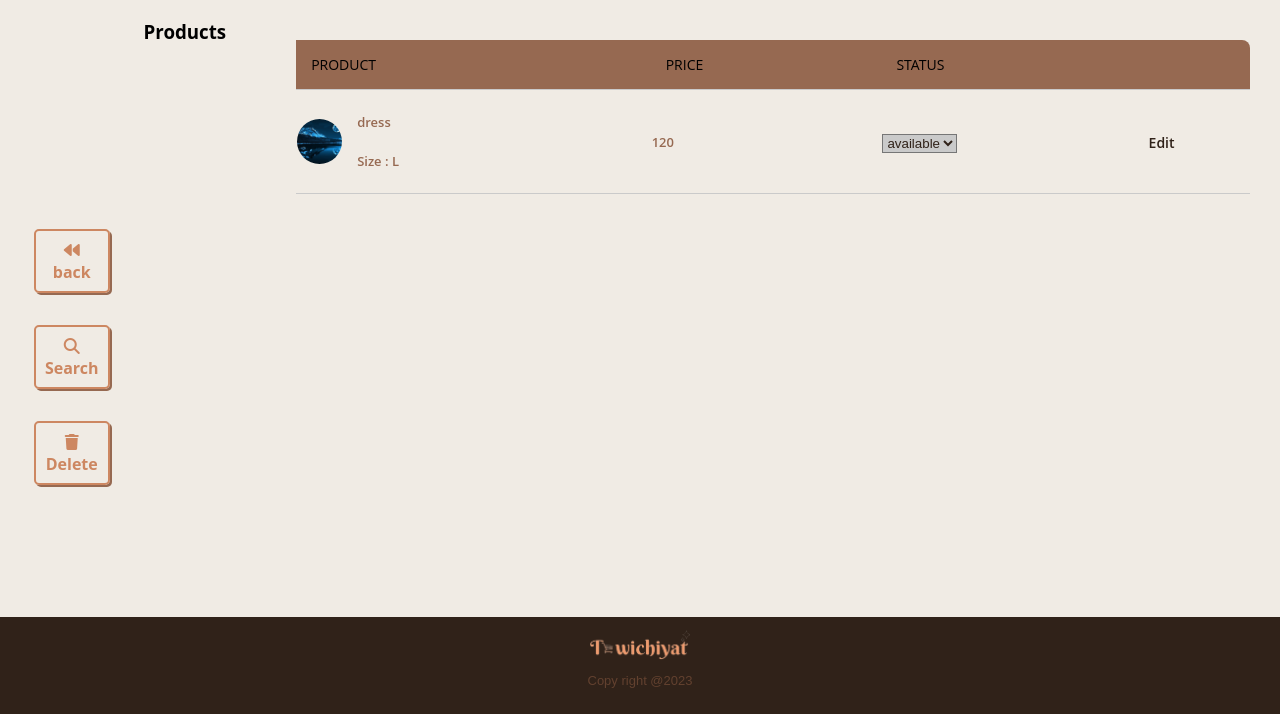
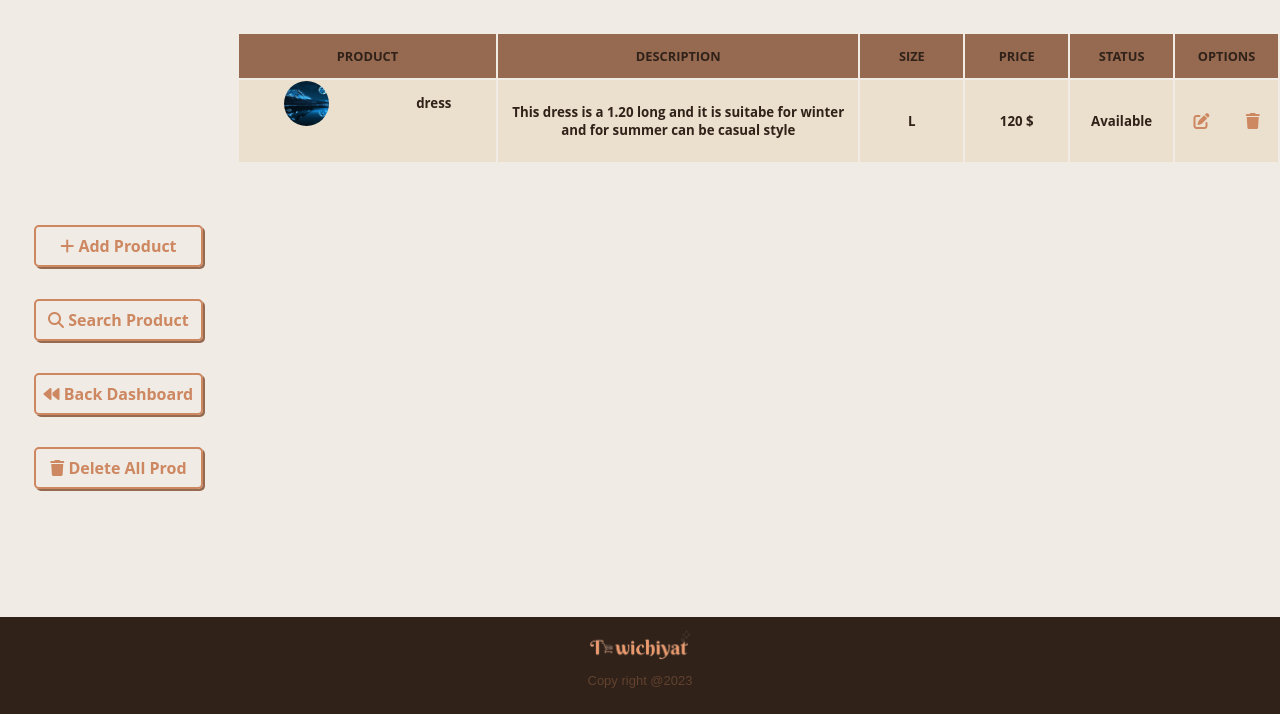
Before and after one commit to zainabJINARI/Twichiyat, a Django app: page /dashboard/product_area/ in a window 1280 px wide. Shown: the part 86-800 px from the top of the page. Run offline with Django 5.2, Linux system fonts and the light colour scheme; a user stored in the database is signed in; data comes from the database, SQL or seed files in the repository; both versions use the stored data as it was after the commit; some libraries are stand-ins or nearby versions.

Commit message:
a lot of modifications

```diff
--- /dev/null
+++ b/Twichiyat/assets/scriptProdArea.js
@@ -0,0 +1,53 @@
+const nav_search = document.querySelector('.nav-dashboard-search')
+const btnSearch = document.querySelector('a[name="ProductArea"]')
+const deleteBtn = document.querySelector('a[name="Delete_Product"]');
+const deleteMessage = document.querySelector('div[class="delete hidden-div"]');
+const cancelBtn = document.querySelector('button[class="btn-elet cancel"]');
+const tr_product= document.querySelectorAll(".tr_product");
+const deleteForm = document.getElementById('deleteForm');
+btnSearch.addEventListener('click',()=>{
+    nav_search.classList.toggle('affiche')
+})
+
+
+
+tr_product.forEach(item => {
+    item.addEventListener('click', function () {
+        item.classList.toggle('selected-item');
+    });
+});
+
+
+
+deleteBtn.addEventListener('click', () => {
+    deleteMessage.classList.toggle('hidden-div');
+    container.style.opacity = 0.6;
+});
+
+cancelBtn.addEventListener('click', CancelFun);
+function CancelFun(e) {
+    console.log('cancel');
+    location.reload();
+}
+
+
+deleteForm.addEventListener('click', (e) => {
+
+    e.preventDefault();
+    const selectedIds = [];
+    const selectedProducts = document.querySelectorAll('.selected-item');
+
+    selectedProducts.forEach(Product => {
+        const productId = Product.querySelector('.product-id').textContent;
+        selectedIds.push(productId);
+    });
+
+    selectedIds.forEach(id => {
+      const input = document.createElement('input');
+      input.type = 'hidden';
+      input.name = 'selected_ids[]';
+      input.value = id;
+      deleteForm.appendChild(input);
+    });
+    deleteForm.submit();
+});
--- a/Twichiyat/assets/styles.css
+++ b/Twichiyat/assets/styles.css
@@ -423,6 +461,19 @@ header.header{
 /* update account */
 .update-btn{
     margin-bottom: 5em
+}
+.update-product-container form > div:nth-child(6){
+    color: #f0ebe4;
+}
+.update-product-container form > div:nth-child(6) :not(:first-child):not(:last-child)
+{
+    display: none;
+    color: #f0ebe4;
+
+}
+.update-product-container form > div:nth-child(6):last-child input::before {
+    content: "Image";
+    color: #966951 !important;
 }
 /* Dashboard style */
 .dashboard-container{
@@ -728,197 +789,139 @@ header.header{
 }
 
 
-/* Hanane Area  */
 /* Area_product Css  */
+.product-area-option{
+    padding: 0.5em 3em;
+}
 .board{
-    width: 94%;
-    margin: 40px 30px 30px 30px ;
-    overflow: auto;
-    border-radius: 8px;
-
+   flex: 1;
+   display: flex;
+   flex-direction: column;
+   width: 100%;
+   padding: 0;
+   margin: 0;
+   margin-top: 2em;
+   margin-bottom: 4em;
+   text-align: center;
 }
 .board img {
-    width:45px ;
-    height: 45px;
+    width: 100%;
+    max-width: 45px;
+    min-height: 45px;
     object-fit: cover;
     border-radius: 50%;
-    margin-right: 15px;
-
 }
-.board h5 {
+.board table tbody {
     font-weight: 600;
-    font-size: 13px;
+    font-size: 0.6rem;
     color:#966951 ;
 }
-
-.board p {
-    font-weight: 400;
-    font-size: 13px;
-    color: #CACACA;
-}
-
 .board .product {
     display: flex;
     justify-content: flex-start;
-    align-items: center;
     text-align: start;
 }
+.board .product *{
+    margin: auto;
+}
+table {
+    width: 100%;
 
-table{
-    border-collapse: collapse;
 }
-
-tr{
+thead tr{
+  border-radius: 10px;
   border-bottom:  1px solid #CACACA;
 }
 
+tbody tr{
+    border-radius: 10px;
+    background-color:  #EBE0CD;
+    color: #302219;
+    border-bottom:  1px solid #CD8761;
+}
+tbody tr td:first-child{
+    display: flex;
+    padding: 0.5em;
+    flex-direction: row;
+    flex-wrap: wrap;
+    align-items: center;
+    justify-content: space-between;
+}
+tr td:first-child .product-inf{
+    width: 100%;
+    display: flex;
+    flex-direction: column;
+
+}
+tr td:first-child .product-inf h5:first-child{
+    text-transform: capitalize;
+}
+tr td:first-child .product-inf *{
+    margin: 0.1em auto 0.1em auto ;
+}
 thead td{
-    font-size: 14px ;
+    font-size: 0.8rem ;
     text-transform: uppercase;
-    font-weight: 400;
     background-color: #966951;
-    text-align: start;
-    padding: 15px;
+    padding: 1em 0;
+    font-weight: bold;
+    color: #302219;
 }
 
-.status select {
-    background-color:#CACACA ;
-    color:#302219 ;
+.options a {
+    text-decoration: none;
+    color: #302219 ;
+    cursor: pointer;
+    padding: 2em 1em;
 }
 
-.edit a {
-    text-decoration: none;
-    font-size: 14px;
-    color: #302219 ;
-    font-weight:600 ;
+@media (max-width:320px){
+    thead td{
+        font-size: 0.6rem ;}
+}
+@media (min-width:500px){
+    .board table tbody{
+        font-size: 1rem;
+    }
+    .board table thead{
+        font-size: 1.2rem;
+    }
 }
 
+/* product area search bar */
+.nav-dashboard-search{
+    display: none;
+    flex-direction: row;
+    justify-content: space-around;
+    width: 100%;
+    text-align: center;
+    margin:  0  auto 1em;
 
-/* Add product css */
-.new_product_wrapper{
-    margin: auto;
-    position: relative;
+}
+.affiche{
+    display: flex;
+}
+.nav-dashboard-search form{
+    padding: 0 1em;
     width: 100%;
-    max-width: 600px;
     display: flex;
-    flex-direction: column;
-    text-align: center;
-    font-family: 'Barlow', sans-serif;
-    font-size: 1rem;
-    font-style: normal;
-    font-weight: 400;
-    line-height: normal;
+    border-radius: 10px;
+
+
 }
-.new_product_wrapper header {
-    font-size: 22px;
-    font-weight: 600;
-    border-bottom: 1px solid #62412F;
-    margin-bottom: 0em;
-    color: #CD8761;
-    letter-spacing: 1px;
-    text-shadow: 1px 2px #302219;
-    text-align: center;
-    padding: 20px 30px;
+.nav-dashboard-search form input{
+    padding: 0.5em 1em;
+    border-radius: 10px;
+    border: 2px solid #62412F;
+    flex: 1;
+
+}
+.nav-dashboard-search form button{
+    border: none;
+    background-color: transparent;
 }
 
-.new_product_wrapper form{
-   margin: 35px 30px ;
+/* style selected deleted elment  */
+.selected-item{
+    background-color: rgb(234, 147, 147);
 }
-
-form .dbl-fields{
-     display: flex;
-     align-items: center;
-     margin-bottom: 25px;
-     justify-content:space-between;
-}
-.dbl-fields .field {
-    height: 50px ;
-    width: calc(100% / 2 - 13px );
-    color:#62412F;
-    font-size: 18px;
-
-}
-form .field input  , form .description textarea{
-     height: 100%;
-     width: 100%;
-     outline: none;
-     padding: 0 18px;
-     font-size: 16px;
-     border-radius: 5px;
-     border: 1px solid #966951 ;
-}
-
-form .image , form .description{
-    color:#62412F;
-    font-size: 18px;
-    margin-bottom: 25px;
-}
-
-
-form .image {
-    padding: 25px 0 0 0;
-    align-items: center;
-}
-
-form .image input{
-    color:#62412F;
-    font-size: 18px;
-    background-color: #EBE0CD;
-}
-
-form .field select {
-    height: 100%;
-    width: 100%; color:#62412F;
-    font-size: 16px;
-}
-
-form .description textarea {
-    min-width:100% ;
-    max-width: 100%;
-    min-height:120px ;
-    max-height: 300px;
-    padding: 15px 20px 0 48px ;
-
-}
-
-
-form .field input  , form .field textarea {
-    border: 2px solid #302219;
-}
-
-form .button-area {
-    margin: 25px 0 ;
-    text-align: center;
-}
-
-.button-area button {
-    width: 30%;
-    font-size: 18px;
-    padding:  13px 25px;
-    color :#EBE0CD ;
-    background-color:  #966951;
-    cursor: pointer;
-    border-radius: 5px;
-}
-
-@media (max-width:600px) {
-    .new_product_wrapper header {
-        text-align: center;
-    }
-
-    form .dbl-fields {
-         flex-direction: column;
-    }
-    .dbl-fields .field {
-        width: 100%;
-        margin-bottom: 20px;
-
-    }
-    .button-area button {
-        width: 100%;
-
-    }
-    form .button-area {
-           flex-direction: column;
-    }
-}
--- a/Twichiyat/userP/templates/userP/login.html
+++ b/Twichiyat/userP/templates/userP/login.html
@@ -10,6 +10,8 @@
             <input type="hidden" name="next" value="{{ request.GET.next }}">
             {% endif %}
             <input type="submit" value="Login">
+            <p class="error-login">{{ errors }}</p>
+
 
         </form>
 
--- a/Twichiyat/vendor_dashboard/templates/vendor_dashboard/dashboard.html
+++ b/Twichiyat/vendor_dashboard/templates/vendor_dashboard/dashboard.html
@@ -5,7 +5,6 @@
 <div class="dashboard-container">
     <div class="options-list">
         <a href="{% url 'vendor_dashboard:product_area' %}" name="Product Area"><span class=""><i class="fa-brands fa-product-hunt" style="color: #CD8761;"></i></span> <span class="text-hidden">Products Area</span> </a>
-        <a href="{% url 'vendor_dashboard:add_product' %}" name="Add Product"><span class=""><i class="fa-solid fa-plus" style="color: #CD8761;"></i></span> <span class="text-hidden">Add Product</span></a>
         <a href="{% url 'vendor_dashboard:updateAccount' %}" name="Update Account"><span class=""><i class="fa-solid fa-user-gear" style="color: #CD8761;"></i></span> <span class="text-hidden"> Update Account</span></a>
         <a href="#" name="Delete_Account"><span class=""><i class="fa-solid fa-user-xmark" style="color: #CD8761;"></i></span> <span class="text-hidden" >Delete Account</span></a>
     </div>
--- a/Twichiyat/vendor_dashboard/templates/vendor_dashboard/product_area.html
+++ b/Twichiyat/vendor_dashboard/templates/vendor_dashboard/product_area.html
@@ -2,57 +2,75 @@
 {% load static %}
 {% block content %}
 <div class="dashboard-container">
-    <div class="options-list">
-        <a href="{% url 'vendor_dashboard:dashboard' %}" name="Product Area"><span class=""><i class="fa-solid fa-backward" style="color: #CD8761;"></i></span> <span class="text-hidden">back</span> </a>
-        <a href="#" name="Product Area"><span class=""><i class="fa-solid fa-magnifying-glass" style="color: #CD8761;"></i></span> <span class="text-hidden">Search</span> </a>
-        <a href="#" name="Update Account"><span class=""><i class="fa-solid fa-trash" style="color: #CD8761;"></i></span> <span class="text-hidden"> Delete</span></a>
+    <div class="options-list product-area-option">
+        <a href="{% url 'vendor_dashboard:add_product' %}" name="Add Product"><span class=""><i class="fa-solid fa-plus" style="color: #CD8761;"></i></span> <span class="text-hidden">Add Product</span></a>
+        <a href="#" name="ProductArea"><span class=""><i class="fa-solid fa-magnifying-glass" style="color: #CD8761;"></i></span> <span class="text-hidden">Search Product</span> </a>
+        <a href="{% url 'vendor_dashboard:dashboard' %}" name="Product Area"><span class=""><i class="fa-solid fa-backward" style="color: #CD8761;"></i></span> <span class="text-hidden">Back Dashboard</span> </a>
+        <a href="#" name="Delete_Product"><span class=""><i class="fa-solid fa-trash" style="color: #CD8761;"></i></span> <span class="text-hidden"> Delete All Prod</span></a>
     </div>
-    <h3 class="i-name">
-        Products
-  </h3>
-  <dir class="board">
+  <div class="board">
+      <nav class="nav-dashboard-search">
+        <form action="" role="search" method="POST">
+            <input type="text" placeholder="Search Product Name" name="search">
+            <button type="submit"><i class="fa fa-search"></i></button>
+        </form>
+      </nav>
             <table width="100%">
                <thead>
                   <tr>
                       <td>Product</td>
+                      <td>Description</td>
+                      <td>Size</td>
                       <td>Price</td>
                       <td>Status</td>
-                      <td></td>
+                      <td>Options</td>
                   </tr>
                </thead>
-
-
                <tbody>
-
                 {% for product in products %}
-                  <tr>
+                  <tr class="tr_product">
+                    <td style="display: none;" >
+                      <p class="product-id" >{{ product.id }}</p>
+                    </td>
                       <td class="product">
                         <img src="{{ product.image.url }}" alt="">
                         <div class="product-inf">
                           <h5>{{ product.product_type }}</h5>
-                          <h5>Size :  <span> {{ product.size}} </span></h5>
                         </div>
                       </td>
-                      <td class="price">
-                            <h5>{{ product.price }}</h5>
+                      <td class="description" style="width: 35%;">
+                        <h5>{{ product.description}}</h5>
+                    </td>
+                      <td class="size" style="width: 10%;">
+                          <h5>{{ product.size}}</h5>
                       </td>
-                      <td class="status">
-                           <select name="" id="">
-                            <option value="available" selected>available</option>
-                            <option value="ordered">ordered</option>
-                            <option value="selled">selled</option>
-                           </select>
+                      <td class="price" style="width: 10%;">
+                            <h5>{{ product.price }} $</h5>
                       </td>
-                      <td class="edit">
-                          <a href="#">Edit</a>
+                      <td class="status" style="width: 10%;">
+                          <h5>{{ product.status }}</h5>
+                      </td>
+                      <td class="options" style="width: 10%;">
+                          <a href="{% url 'vendor_dashboard:update_product' product_id=product.id %}"><i class="fa-solid fa-pen-to-square" style="color: #CD8761;"></i></a>
+                          <a href="#"><i class="fa-solid fa-trash" style="color: #CD8761;"></i></a>
                       </td>
                   </tr>
-
                 {% endfor %}
                </tbody>
             </table>
+  </div>
+  <div class='delete hidden-div'>
+    <h3>Delete Items:</h3>
+    <p>Are you sure you want to delete these items</p>
+    <div class='delete-btn'>
+        <button class='btn-elet cancel'>Cancel</button>
 
-  </dir>
+        <form  id="deleteForm" action="{% url 'vendor_dashboard:delete_product' %}" method="post" >
+            {% csrf_token %}
+            <button type="submit" class='btn-elet'>Delete</button>
+        </form>
+    </div>
+  </div>
 </div>
-
+<script src="{% static 'scriptProdArea.js' %}"></script>
 {% endblock %}
--- a/Twichiyat/vendor_dashboard/urls.py
+++ b/Twichiyat/vendor_dashboard/urls.py
@@ -8,4 +8,6 @@ urlpatterns = [
     re_path(r'^delete/$',views.delete_account,name="deleteAccount"),
     re_path(r'^product_area/$',views.product_area,name="product_area"),
     re_path(r'^add_product/$',views.add_product,name="add_product"),
+    path('update_product/<int:product_id>/', views.update_product, name='update_product'),
+    re_path(r'^delete_product/$',views.delete_product, name="delete_product"),
 ]
--- a/Twichiyat/vendor_dashboard/views.py
+++ b/Twichiyat/vendor_dashboard/views.py
@@ -5,11 +5,20 @@ from userP.models import Profile
 from userP.forms import UserUpdateForm, ProfileUpdateForm
 from . import forms
 from .models import Product
+from django.http import HttpResponse, JsonResponse
+from .forms import UpdateProduct
+from django.shortcuts import get_object_or_404
+
+
 
 # Create your views here.
 @login_required( login_url="/userP/login")
 def dashboard_home(request):
-    return render(request,'vendor_dashboard/dashboard.html')
+    current_profile = Profile.objects.get(user=request.user)
+    if current_profile.is_vendor == True:
+        return render(request,'vendor_dashboard/dashboard.html')
+    else:
+        return render(request,'vendor_dashboard/redirectasV.html')
 
 @login_required(login_url="/userP/login")
 def update_account(request):
@@ -50,11 +59,12 @@ def delete_account(request):
         current_profile.user.delete()
         return redirect('home')
 
+@login_required(login_url="/userP/login")
 def product_area(request) :
     products = Product.objects.all()
     return render(request , 'vendor_dashboard/product_area.html',{'products' :products})
 
-
+@login_required(login_url="/userP/login")
 def add_product(request) :
     if request.method == 'POST' :
         form = forms.CreateProduct(request.POST , request.FILES)
@@ -67,3 +77,34 @@ def add_product(request) :
     else :
         form = forms.CreateProduct()
     return render(request , 'vendor_dashboard/add_product.html' , {'form':form })
+
+
+
+
+
+@login_required(login_url="/userP/login")
+def update_product(request, product_id):
+    product = get_object_or_404(Product, id=product_id)
+
+    if request.method == 'POST':
+        form = UpdateProduct(request.POST, instance=product)
+        if form.is_valid():
+            form.save()
+            return redirect('vendor_dashboard:product_area')
+    else:
+        form = UpdateProduct(instance=product)
+
+    return render(request, 'vendor_dashboard/update_product.html', {'form': form, 'product': product})
+
+
+@login_required(login_url="/userP/login")
+def delete_product(request):
+    if request.method == 'POST':
+        selected_ids = request.POST.getlist('selected_ids[]')
+        product_ids = [product.id for product in Product.objects.all()]
+        selected_ids = [int(id) for id in selected_ids]
+        products_to_delete = Product.objects.filter(id__in=selected_ids)
+        products_to_delete.delete()
+        return redirect('vendor_dashboard:product_area')
+    else:
+        return HttpResponse("<h1>Invalid method</h1>")
```
Also changed, not shown: other parts of Twichiyat/assets/styles.css (+64 -16 lines), Twichiyat/userP/views.py (+13 -22 lines), Twichiyat/vendor_dashboard/forms.py (+44 -0 lines), Twichiyat/vendor_dashboard/templates/vendor_dashboard/add_product.html (+25 -24 lines), Twichiyat/vendor_dashboard/templates/vendor_dashboard/redirectasV.html (added, +13 -0 lines), Twichiyat/vendor_dashboard/templates/vendor_dashboard/update_product.html (added, +14 -0 lines), Twichiyat/db.sqlite3, Twichiyat/media/moon-lake-mountains-cold-night-nature-scenery-wallpaper-preview.jpg (added), Twichiyat/media/pink.jpg (added).
